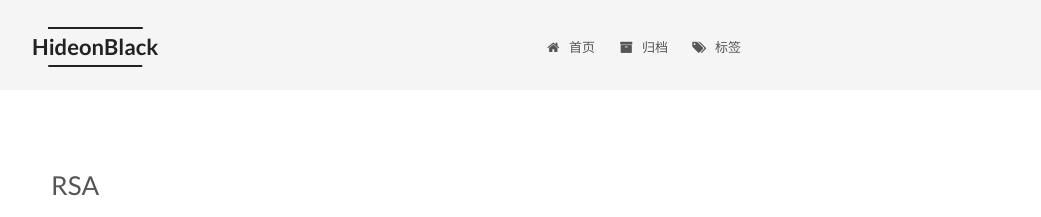
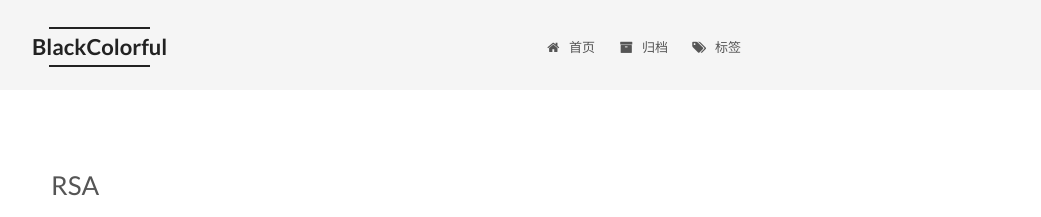
Before and after one commit to AirGoldenFish/airgoldenfish.github.io, a Jekyll site: the page built from index.html, in a window 1280 px wide. Shown: the top 217 px of the page, without its empty margins (239-1280 px from the left). Built offline with Jekyll 4.4.1, drawn with Linux system fonts in a browser that asks for light colours; the list of posts is cut into pages by our own code.

Commit message:
Update _config.yml

```diff
--- a/_config.yml
+++ b/_config.yml
@@ -4,7 +4,7 @@
 # ---------------------------------------------------------------
 
 # Site
-title: HideonBlack
+title: BlackColorful
 subtitle:
 description: Colorful Black
 author: John Doe
@@ -14,7 +14,7 @@ date_format: '%Y-%m-%d'
 
 # URL
 ## If your site is put in a subdirectory, set url as 'http://yoursite.com' and baseurl as '/child'
-url: 'https://hideonblack.github.io'
+url: 'https://blackcolorful.github.io'
 baseurl: '/'
 permalink: pretty
 
```
